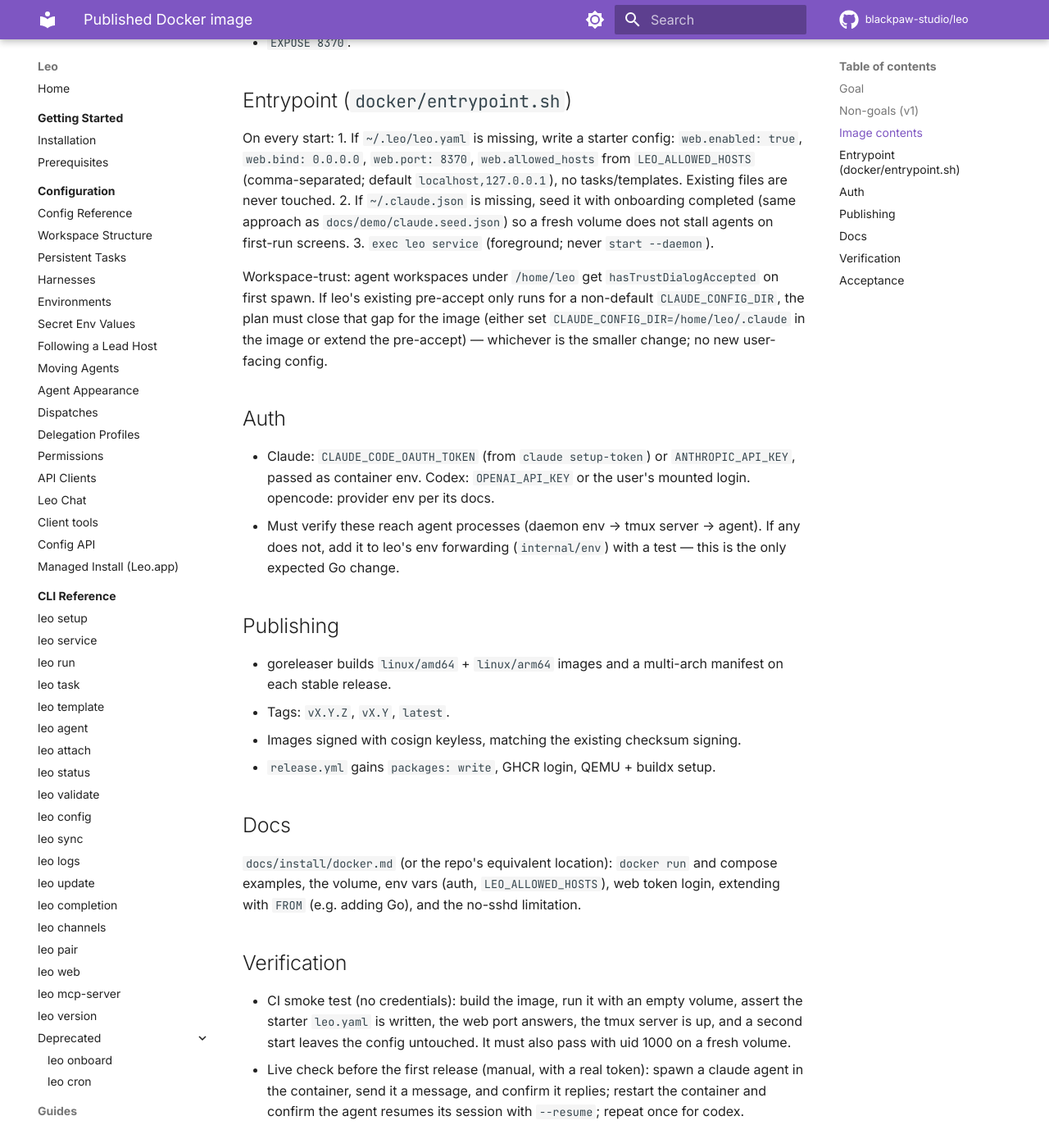
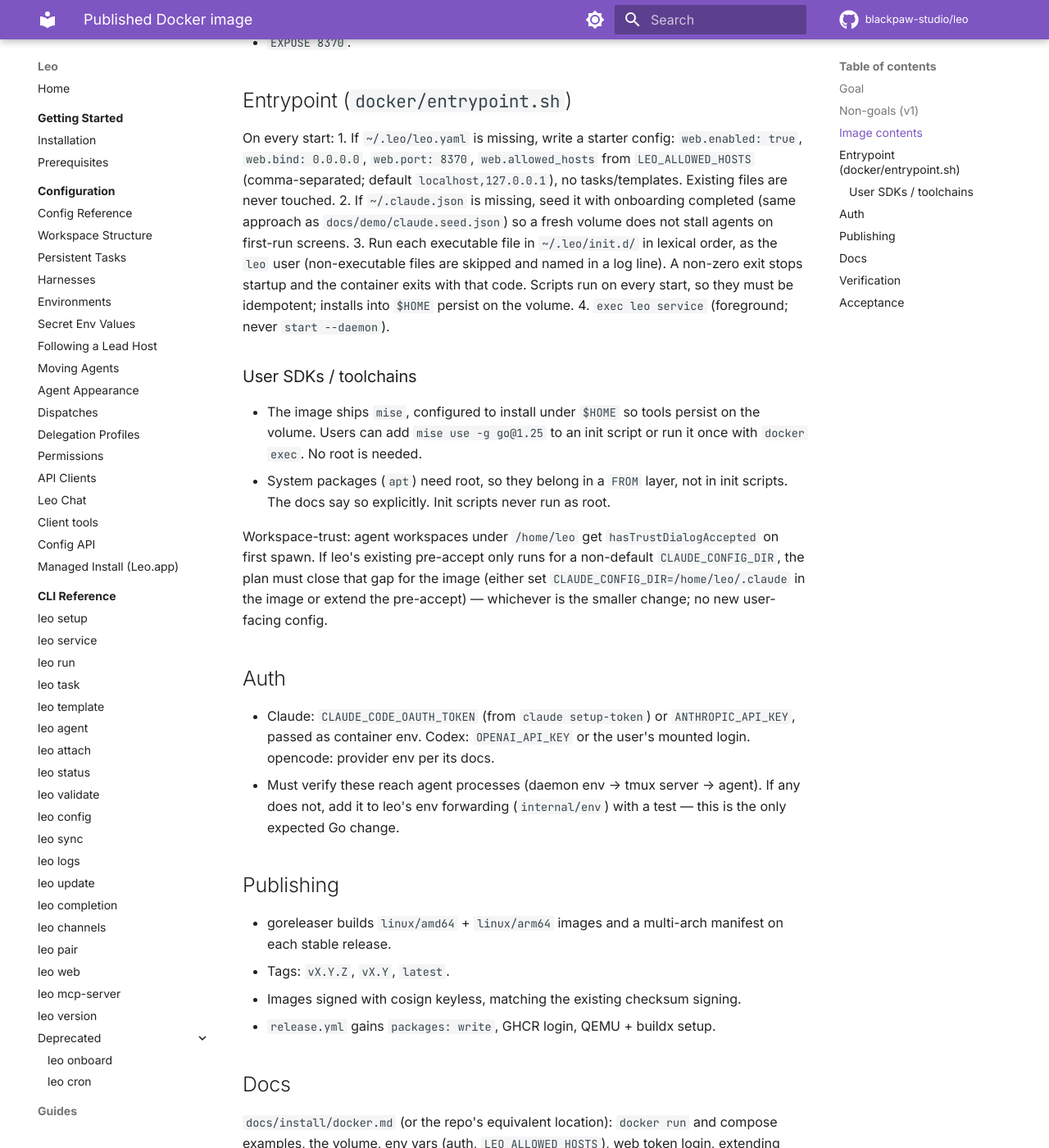
Before and after one commit to blackpaw-studio/leo, an MkDocs documentation site: the page built from docs/specs/2026-10-31-docker-image.md, in a window 1280 px wide and 1400 px high, scrolled down 1023 px. Shown: the whole window at 82% size. Built offline with MkDocs 1.6.1 and Material for MkDocs 9.7.7, drawn with Linux system fonts in a browser that asks for light colours; comment, search, counter and statistics services are not loaded; some of the changed text lies outside the part shown.

Commit message:
docs: add init.d hooks and mise to Docker image spec
Claude-Session: https://claude.ai/code/session_01NHCXhWGgNfdJExirV6WCtT

```diff
--- a/docs/specs/2026-10-31-docker-image.md
+++ b/docs/specs/2026-10-31-docker-image.md
@@ -28,7 +28,13 @@ Publish a generic, multi-arch image at `ghcr.io/blackpaw-studio/leo` so anyone c
 On every start:
 1. If `~/.leo/leo.yaml` is missing, write a starter config: `web.enabled: true`, `web.bind: 0.0.0.0`, `web.port: 8370`, `web.allowed_hosts` from `LEO_ALLOWED_HOSTS` (comma-separated; default `localhost,127.0.0.1`), no tasks/templates. Existing files are never touched.
 2. If `~/.claude.json` is missing, seed it with onboarding completed (same approach as `docs/demo/claude.seed.json`) so a fresh volume does not stall agents on first-run screens.
-3. `exec leo service` (foreground; never `start --daemon`).
+3. Run each executable file in `~/.leo/init.d/` in lexical order, as the `leo` user (non-executable files are skipped and named in a log line). A non-zero exit stops startup and the container exits with that code. Scripts run on every start, so they must be idempotent; installs into `$HOME` persist on the volume.
+4. `exec leo service` (foreground; never `start --daemon`).
+
+### User SDKs / toolchains
+
+- The image ships `mise`, configured to install under `$HOME` so tools persist on the volume. Users can add `mise use -g go@1.25` to an init script or run it once with `docker exec`. No root is needed.
+- System packages (`apt`) need root, so they belong in a `FROM` layer, not in init scripts. The docs say so explicitly. Init scripts never run as root.
 
 Workspace-trust: agent workspaces under `/home/leo` get `hasTrustDialogAccepted` on first spawn. If leo's existing pre-accept only runs for a non-default `CLAUDE_CONFIG_DIR`, the plan must close that gap for the image (either set `CLAUDE_CONFIG_DIR=/home/leo/.claude` in the image or extend the pre-accept) — whichever is the smaller change; no new user-facing config.
 
@@ -50,7 +56,7 @@ Workspace-trust: agent workspaces under `/home/leo` get `hasTrustDialogAccepted`
 
 ## Verification
 
-- CI smoke test (no credentials): build the image, run it with an empty volume, assert the starter `leo.yaml` is written, the web port answers, the tmux server is up, and a second start leaves the config untouched. It must also pass with uid 1000 on a fresh volume.
+- CI smoke test (no credentials): build the image, run it with an empty volume, assert the starter `leo.yaml` is written, an `init.d` script runs before the daemon (and a failing one stops startup), the web port answers, the tmux server is up, and a second start leaves the config untouched. It must also pass with uid 1000 on a fresh volume.
 - Live check before the first release (manual, with a real token): spawn a claude agent in the container, send it a message, and confirm it replies; restart the container and confirm the agent resumes its session with `--resume`; repeat once for codex.
 
 ## Acceptance
```
